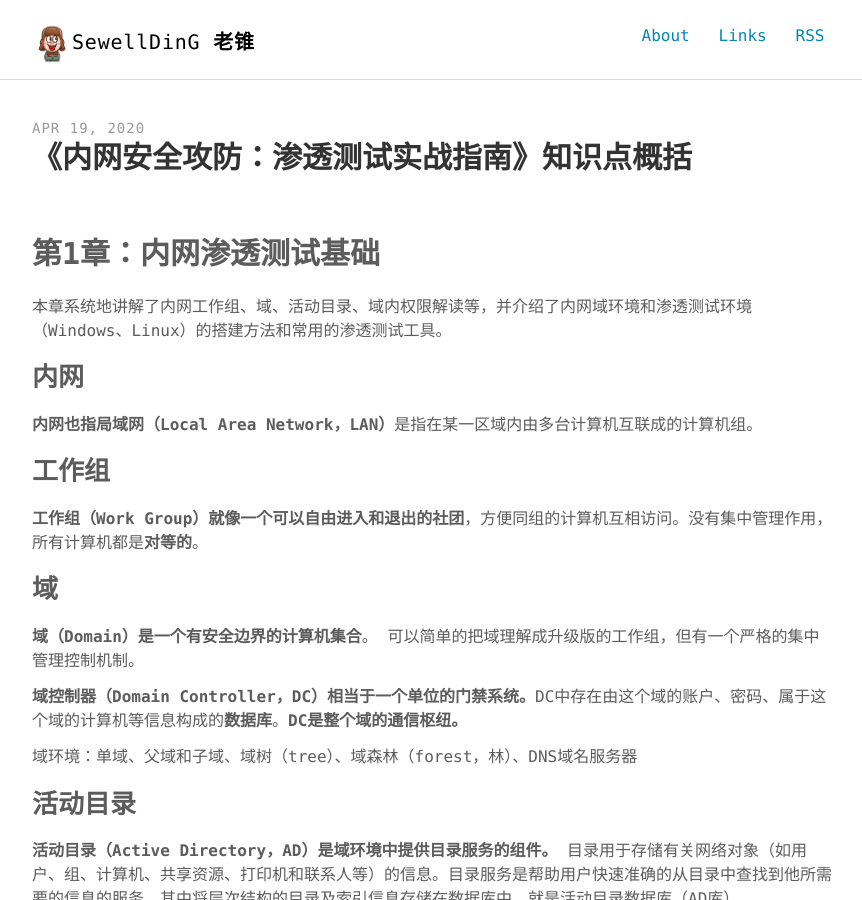
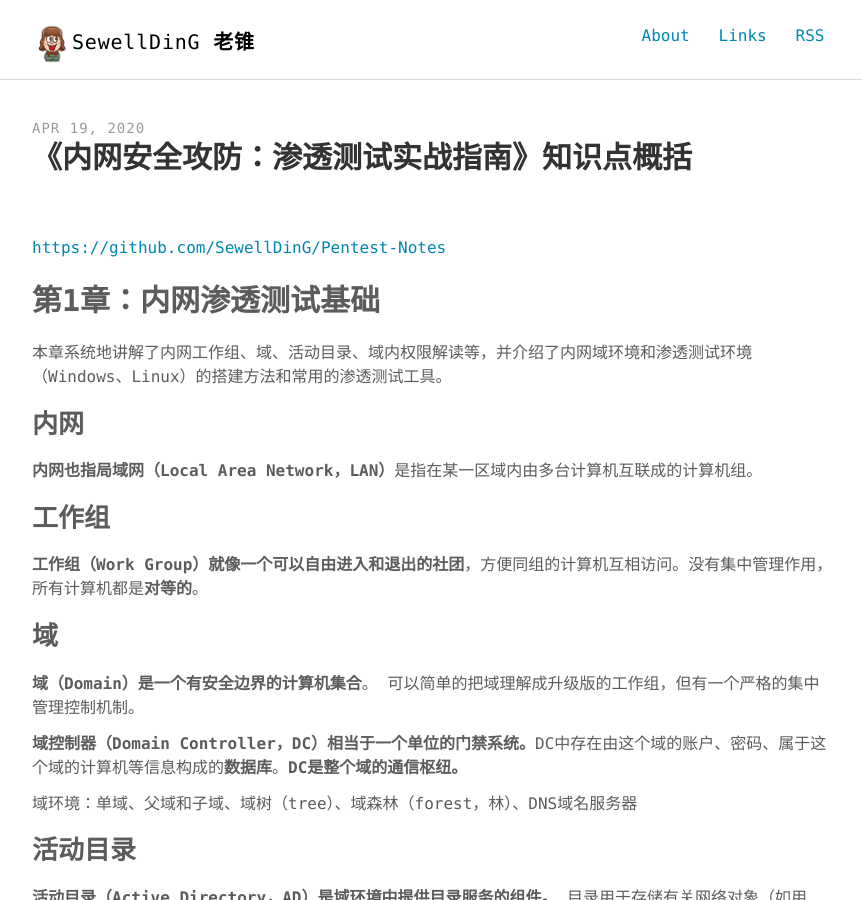
Before and after one commit to SewellDinG/sewellding.github.io, a Jekyll site: the page built from _posts/2020-04-19-《内网安全攻防：渗透测试实战指南》知识点概括.md, in a window 1280 px wide and 900 px high. Shown: the whole window, without its empty margins (207-1069 px from the left). Built offline with Jekyll 4.4.1, drawn with Linux system fonts in a browser that asks for light colours; some of the changed lines change nothing that is shown.

Commit message:
Update 2020-04-19-《内网安全攻防：渗透测试实战指南》知识点概括

```diff
--- a/_posts/2020-04-19-《内网安全攻防：渗透测试实战指南》知识点概括.md
+++ b/_posts/2020-04-19-《内网安全攻防：渗透测试实战指南》知识点概括.md
@@ -4,6 +4,8 @@ title: 《内网安全攻防：渗透测试实战指南》知识点概括
 description: ""
 keywords: ""
 ---
+
+[https://github.com/SewellDinG/Pentest-Notes](https://github.com/SewellDinG/Pentest-Notes)
 
 # 第1章：内网渗透测试基础
 
```
